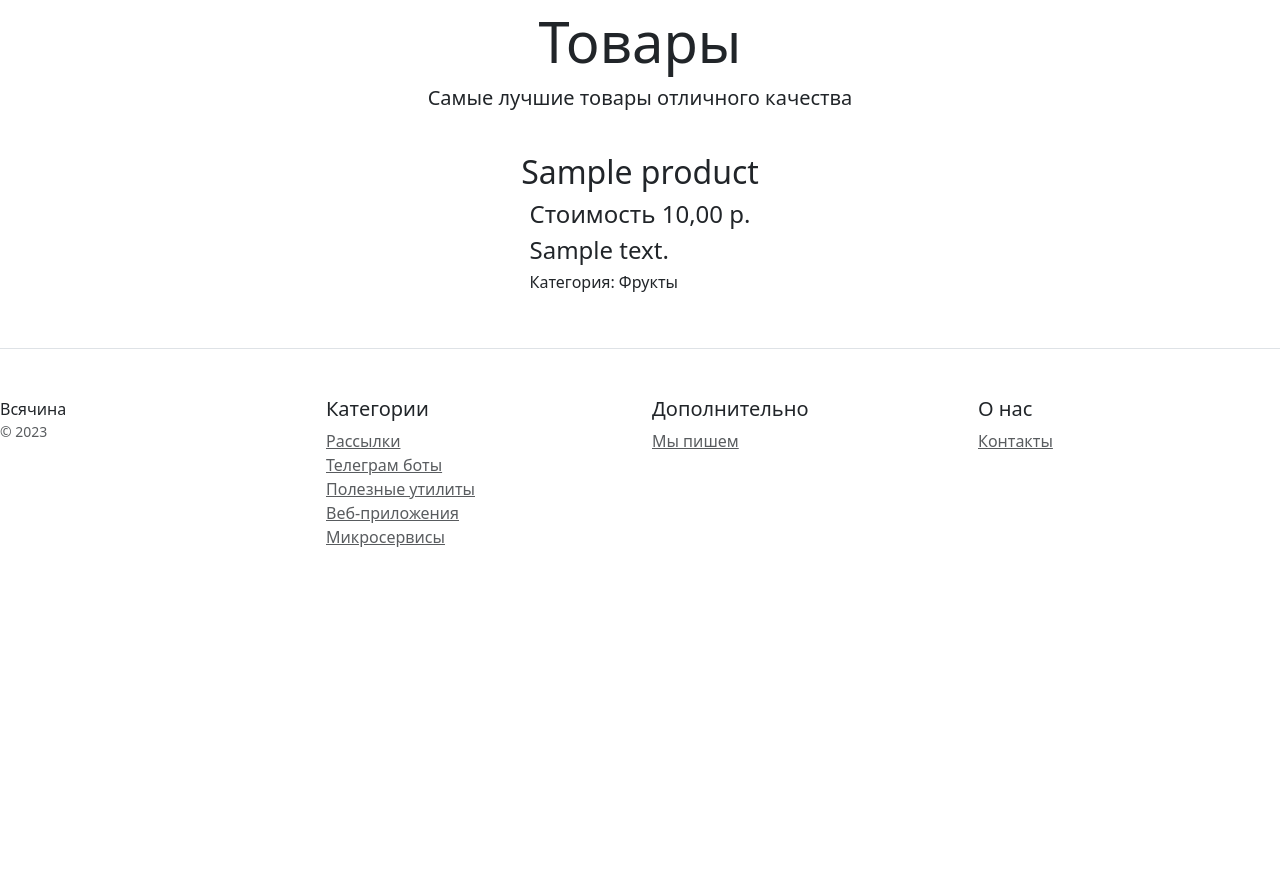
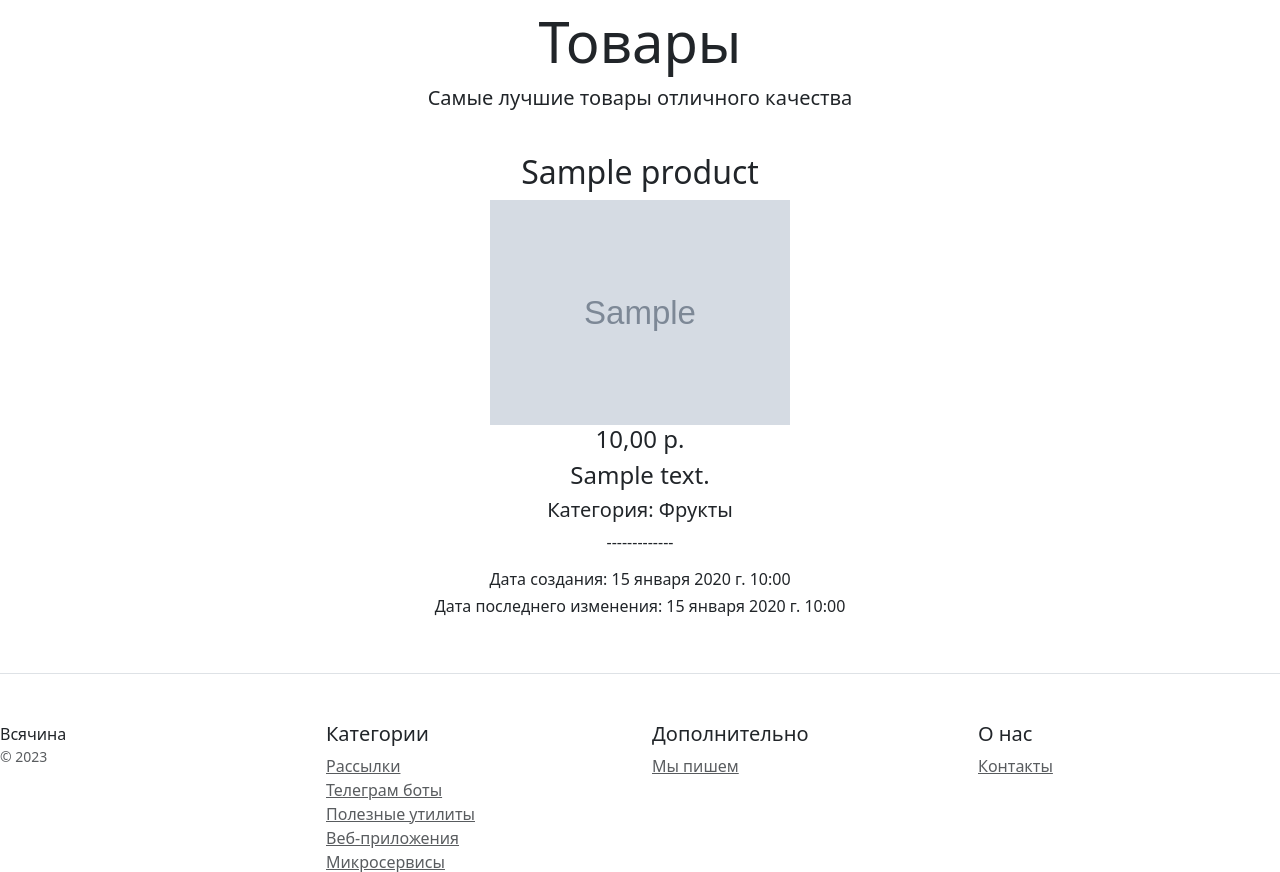
Before and after one commit to Inf-L-Pokemon/django_hw2, a Django app: page /product/1 in a window 1280 px wide. Shown: the part 131-1003 px from the top of the page. Before the commit the page ends 678 px from the top, so only its background shows below. Run offline with Django 5.2, Linux system fonts and the light colour scheme; data comes from the database, SQL or seed files in the repository; tables that the repository leaves empty hold one stand-in row (values such as "Sample post"); grey boxes marked "Sample" are stand-in pictures; some libraries are stand-ins or nearby versions.

Commit message:
added custom tag for product preview_image

```diff
--- a/catalog/templates/catalog/home.html
+++ b/catalog/templates/catalog/home.html
@@ -11,7 +11,7 @@
                     <h4 class="my-0 font-weight-normal">{{ object.name }}</h4>
                 </div>
                 <div class="card-body">
-                    <h1 class="card-title pricing-card-title">{{ object.price }}</h1>
+                    <h1 class="card-title pricing-card-title">{{ object.price }} р.</h1>
                     <ul class="list-unstyled mt-3 mb-4 text-start m-3">
                         <li>- {{ object.description|slice:100 }}</li>
                     </ul>
--- a/catalog/templates/catalog/product.html
+++ b/catalog/templates/catalog/product.html
@@ -1,15 +1,21 @@
 {% extends 'catalog/base.html' %}
 
 {% block content %}
+{% load my_tag %}
 
-<div class="row">
+<div class="container text-center">
     <div class="col">
         <h2 class="text-center">{{ object.name }}</h2>
+        <img class="card-img-top" src="{% my_media object.preview_image %}" alt="Здесь должно быть изображение"
+             style="max-width: 300px; max-height: 300px; ">
         <div class="container d-flex justify-content-center">
             <div>
-                <h4>Стоимость {{ object.price }} р.</h4>
+                <h4>{{ object.price }} р.</h4>
                 <h4>{{ object.description|slice:100 }}</h4>
-                <h6>Категория: {{ object.category.name }}</h6>
+                <h5>Категория: {{ object.category.name }}</h5>
+                <p>-------------</p>
+                <h6>Дата создания: {{ object.created_at }}</h6>
+                <h6>Дата последнего изменения: {{ object.updated_at }}</h6>
             </div>
         </div>
     </div>
--- /dev/null
+++ b/catalog/templatetags/my_tag.py
@@ -0,0 +1,10 @@
+from django import template
+
+
+register = template.Library()
+
+@register.simple_tag()
+def my_media(data):
+    if data:
+        return f'/media/{data}'
+    return '#'
```
Also changed, not shown: media/products/Scatert.png (added).
